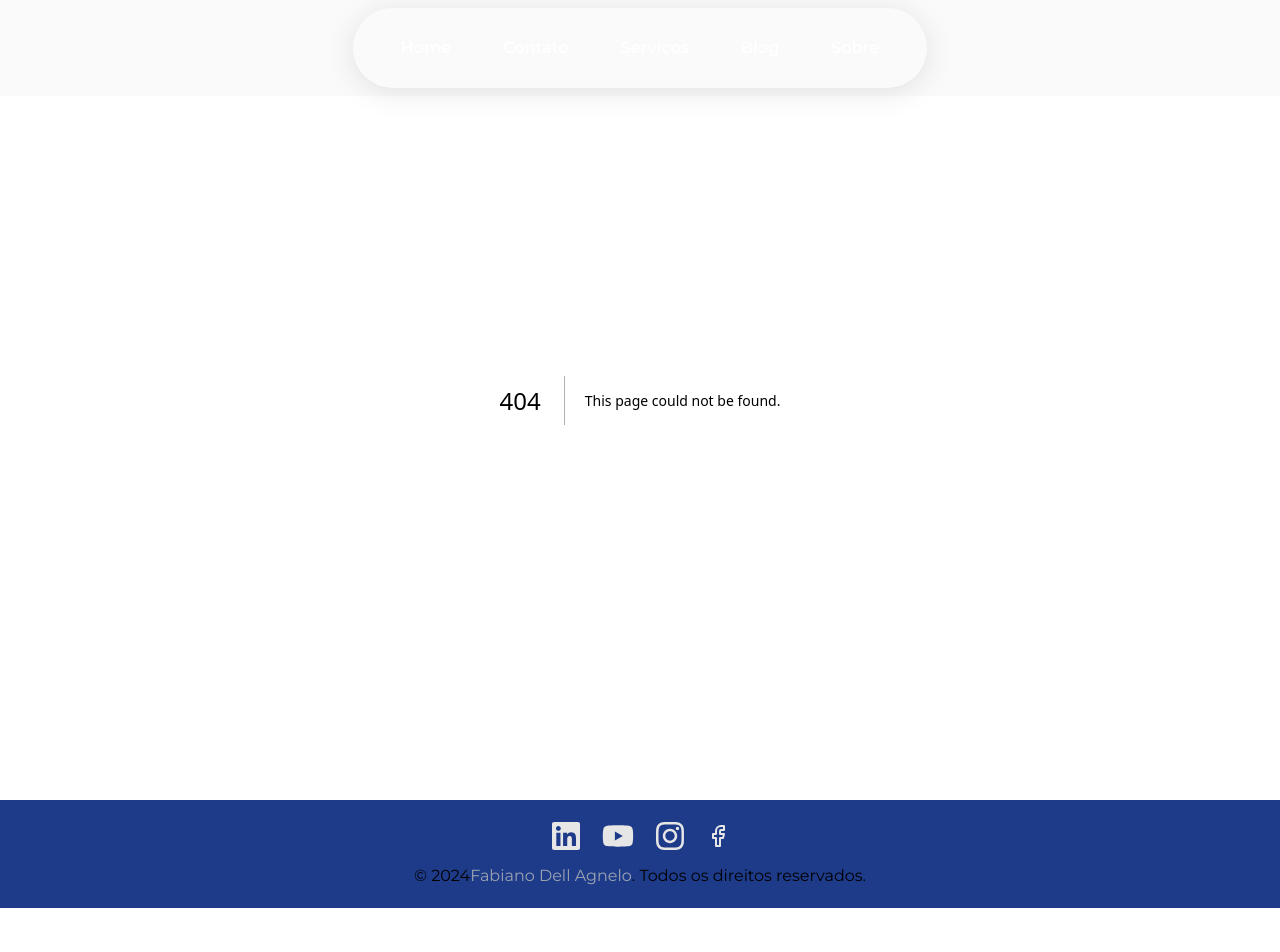
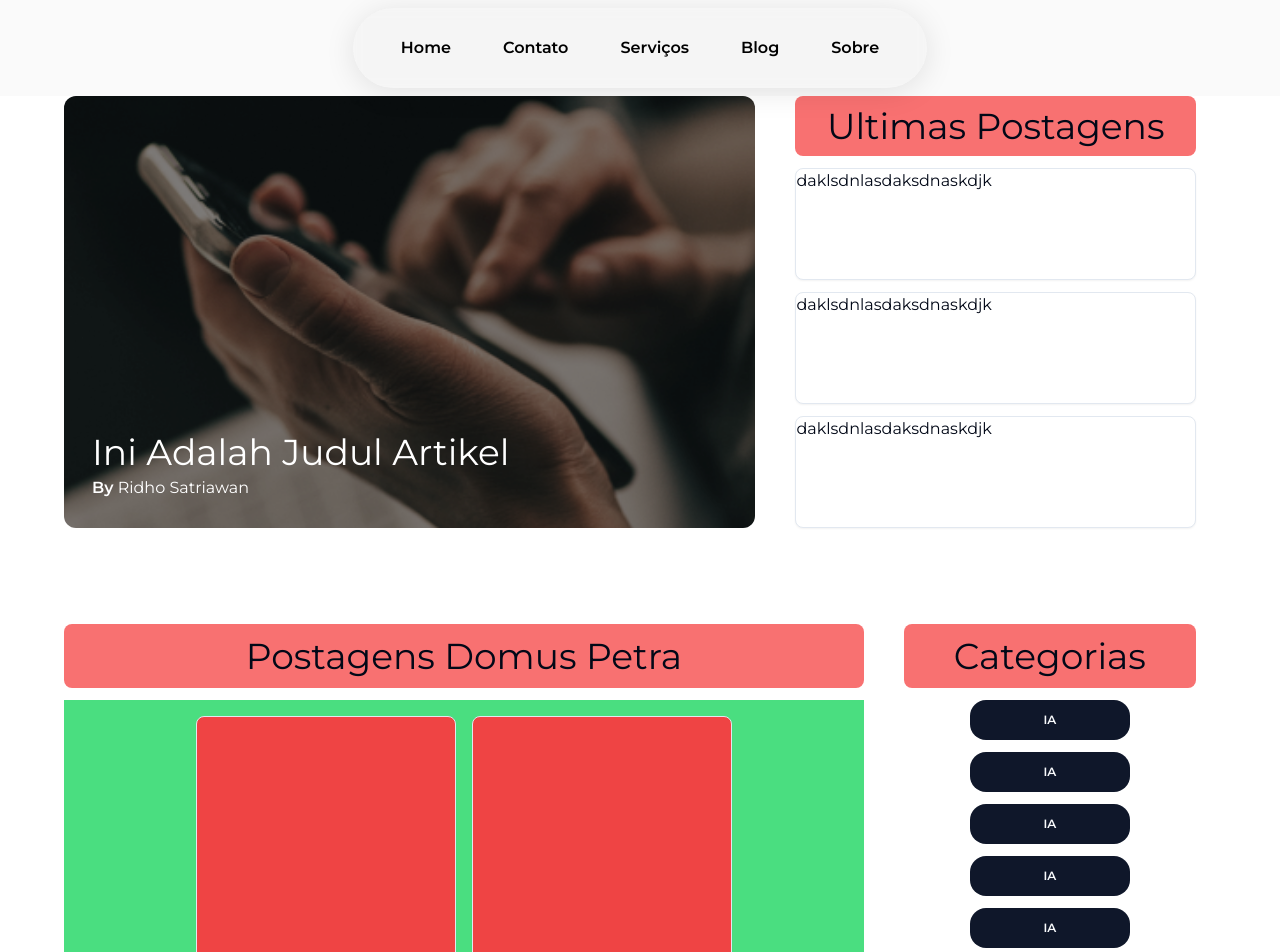
Before and after one commit to llucasgomes/domus-petra, a Next.js app: page /blog in a window 1280 px wide. Before the commit this address had no page. Shown: the top 952 px of the page. Before the commit the page ends 908 px from the top, so only its background shows below. Built offline with nearby package versions, Linux system fonts and the light colour scheme.

Commit message:
:construction: Blog page

```diff
--- /dev/null
+++ b/src/app/(home)/blog/page.tsx
@@ -0,0 +1,75 @@
+import { Badge } from '@/components/ui/badge'
+import { Card } from '@/components/ui/card'
+import Image from 'next/image'
+
+export default function Page() {
+  return (
+    <main className="">
+      {/* hero */}
+      <section className="flex gap-5 px-16 pb-12 pt-24">
+        <div className="relative flex h-[432.26px] w-[723.75px] flex-col justify-end gap-1 rounded-xl p-7 text-white">
+          <h1 className="text-4xl">Ini Adalah Judul Artikel</h1>
+          <p className="text-base">
+            <span className="font-semibold">By</span> Ridho Satriawan
+          </p>
+          <Image
+            src={'/outros/image-contact.webp'}
+            alt="Imagem ilustrativa, de uma mão segurando um celular, se referindo ao contexto da pagina, como informações de contato"
+            width={500}
+            height={500}
+            className="absolute left-0 top-0 -z-10 h-full w-full rounded-xl object-cover brightness-50"
+          />
+        </div>
+        <div className="flex h-[432.26px] w-[461px] flex-col items-center justify-start gap-3 rounded-xl px-5">
+          <div className="flex h-16 w-full items-center justify-center rounded-lg bg-red-400">
+            <h1 className="text-4xl capitalize">ultimas postagens</h1>
+          </div>
+          <div className="flex w-full flex-col gap-3">
+            <Card className="full h-28">daklsdnlasdaksdnaskdjk</Card>
+            <Card className="full h-28">daklsdnlasdaksdnaskdjk</Card>
+            <Card className="full h-28">daklsdnlasdaksdnaskdjk</Card>
+          </div>
+        </div>
+      </section>
+      <section className="flex h-full gap-5 px-16 py-12">
+        <div className="flex w-full flex-col justify-start gap-1 rounded-xl">
+          <div className="flex h-full w-full flex-col gap-3">
+            <div className="flex h-16 w-full items-center justify-center rounded-lg bg-red-400">
+              <h1 className="text-4xl capitalize">postagens domus petra</h1>
+            </div>
+            <div className="flex flex-wrap items-center justify-center gap-4 bg-green-400 p-4">
+              {/* <Card className="m-0 h-[296px] w-[260px] bg-red-500"></Card> */}
+              <Card className="h-[296px] w-[260px] bg-red-500"></Card>
+              <Card className="h-[296px] w-[260px] bg-red-500"></Card>
+              <Card className="h-[296px] w-[260px] bg-red-500"></Card>
+              <Card className="h-[296px] w-[260px] bg-red-500"></Card>
+            </div>
+          </div>
+        </div>
+        {/* vategorias */}
+        <div className="flex h-[432.26px] w-[461px] flex-col items-center justify-start gap-3 rounded-xl px-5">
+          <div className="flex h-16 w-full items-center justify-center rounded-lg bg-red-400">
+            <h1 className="text-4xl capitalize">categorias</h1>
+          </div>
+          <div className="flex w-full flex-col items-center justify-center gap-3">
+            <Badge className="flex h-10 w-40 items-center justify-center rounded-2xl text-center">
+              IA
+            </Badge>
+            <Badge className="flex h-10 w-40 items-center justify-center rounded-2xl text-center">
+              IA
+            </Badge>
+            <Badge className="flex h-10 w-40 items-center justify-center rounded-2xl text-center">
+              IA
+            </Badge>
+            <Badge className="flex h-10 w-40 items-center justify-center rounded-2xl text-center">
+              IA
+            </Badge>
+            <Badge className="flex h-10 w-40 items-center justify-center rounded-2xl text-center">
+              IA
+            </Badge>
+          </div>
+        </div>
+      </section>
+    </main>
+  )
+}
--- a/src/components/Header/index.tsx
+++ b/src/components/Header/index.tsx
@@ -25,7 +25,7 @@ export const Header = () => {
       className={`fixed top-0 z-10 flex h-24 w-full items-center justify-center transition-colors duration-300 ${pathname == '/' || pathname == '/services' || pathname == '/services/' ? (isScrolled ? 'bg-[--bg-header]' : 'bg-transparent') : 'bg-[--bg-header]'}`}
     >
       <div
-        className={`custom-glass ${isScrolled ? 'bg-[--bg-header]' : 'bg-transparent'} flex h-20 items-center justify-center rounded-full px-8`}
+        className={`custom-glass flex h-20 items-center justify-center rounded-full bg-[--bg-header] px-8`}
       >
         <NavHeader />
         <div className="md:hidden">
--- a/src/components/Header/nav.tsx
+++ b/src/components/Header/nav.tsx
@@ -1,36 +1,40 @@
+'use client'
+
 import Link from 'next/link'
+import { usePathname } from 'next/navigation'
 
 export const NavHeader = () => {
+  const pathname = usePathname()
   return (
-    <nav className="hidden md:block">
+    <nav className="text hidden md:block">
       <ul className="flex w-full list-none gap-5">
         <Link
           href={'/'}
-          className="cursor-pointer px-4 py-2 font-semibold text-white"
+          className={`cursor-pointer px-4 py-2 font-semibold ${pathname == '/blog' ? 'text-black' : 'text-white'}`}
         >
           Home
         </Link>
         <Link
           href={'/contacts'}
-          className="cursor-pointer px-4 py-2 font-semibold text-white"
+          className={`cursor-pointer px-4 py-2 font-semibold ${pathname == '/blog' ? 'text-black' : 'text-white'}`}
         >
           Contato
         </Link>
         <Link
           href={'/services'}
-          className="cursor-pointer px-4 py-2 font-semibold text-white"
+          className={`cursor-pointer px-4 py-2 font-semibold ${pathname == '/blog' ? 'text-black' : 'text-white'}`}
         >
           Serviços
         </Link>
         <Link
           href={'/blog'}
-          className="cursor-pointer px-4 py-2 font-semibold text-white"
+          className={`cursor-pointer px-4 py-2 font-semibold ${pathname == '/blog' ? 'text-black' : 'text-white'}`}
         >
           Blog
         </Link>
         <Link
           href={'/about'}
-          className="cursor-pointer px-4 py-2 font-semibold text-white"
+          className={`cursor-pointer px-4 py-2 font-semibold ${pathname == '/blog' ? 'text-black' : 'text-white'}`}
         >
           Sobre
         </Link>
```
